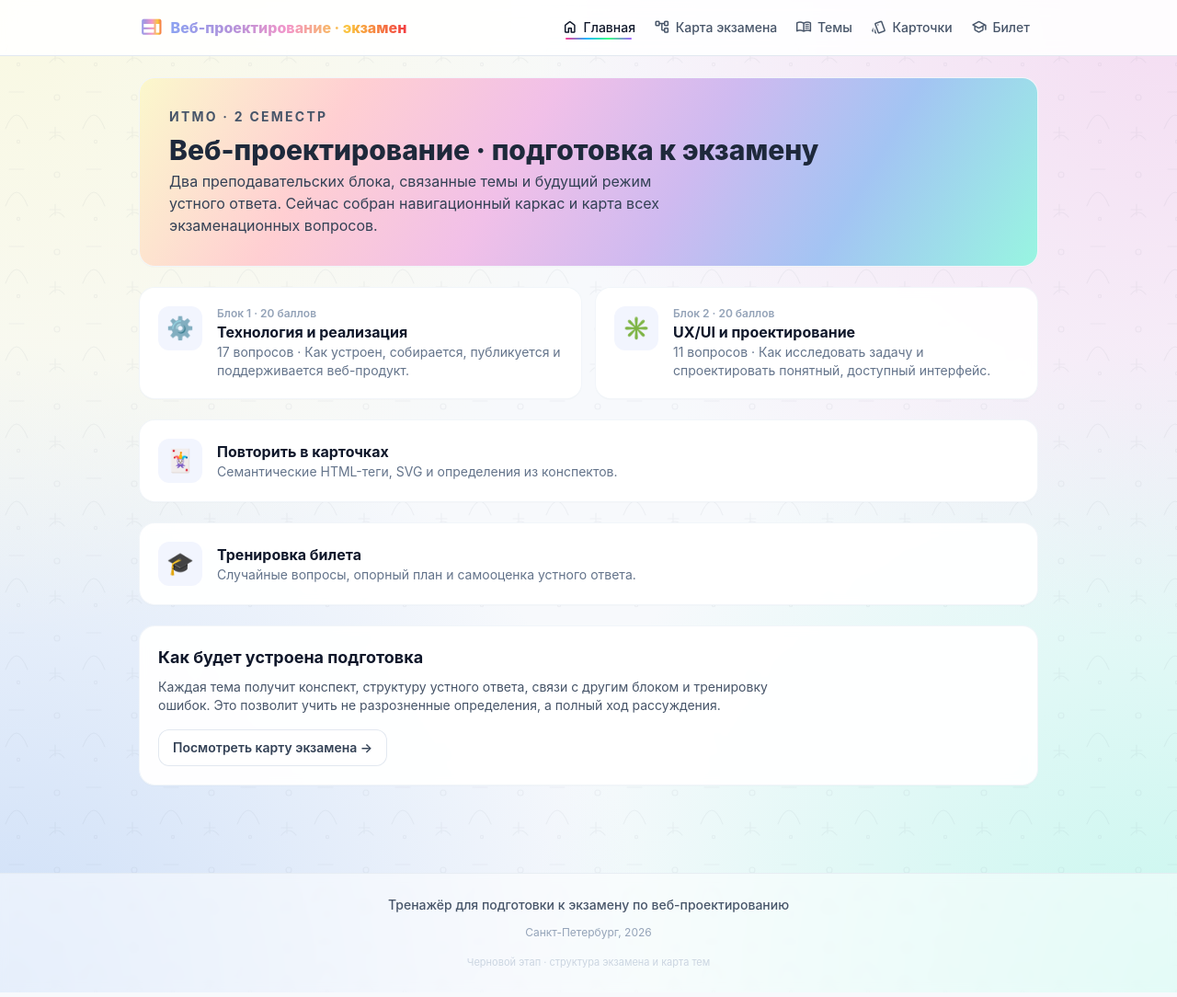
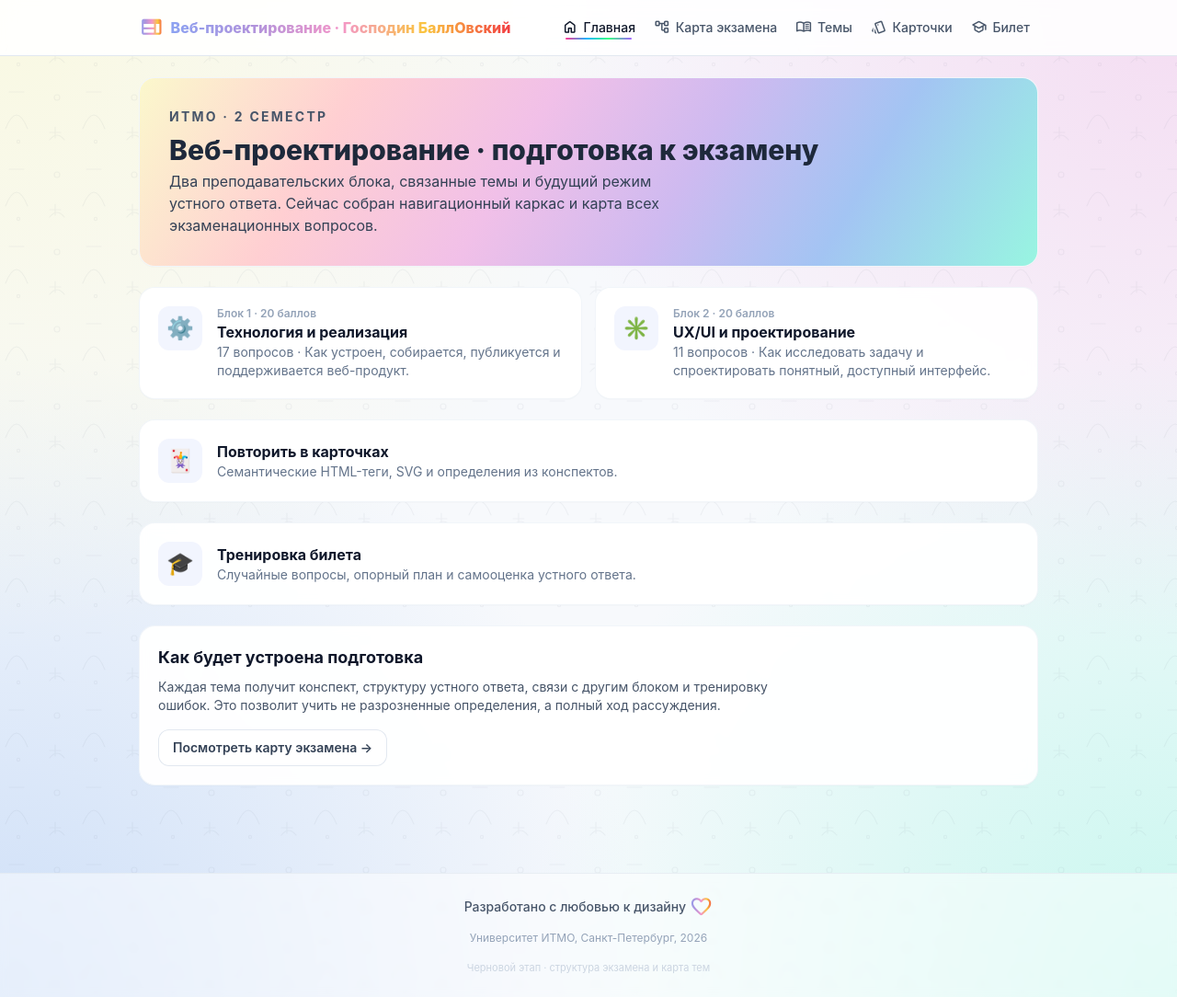
Before and after one commit to MohonovProduction/ITMO_WebDesign_prepare, a Vue app: page /practice in a window 1280 px wide. Shown: the whole page at 92% size. Built offline with nearby package versions, Linux system fonts and the light colour scheme; a web font is replaced by a local one.

Commit message:
cosmetic changes

```diff
--- a/src/App.vue
+++ b/src/App.vue
@@ -23,8 +23,8 @@ onMounted(() => {
 
   <footer class="border-t border-slate-200/70 bg-white/50 backdrop-blur-sm">
     <div class="mx-auto flex w-full max-w-5xl flex-col items-center gap-3 px-4 py-6 text-center sm:px-6">
-      <p class="text-sm font-medium text-slate-600">Тренажёр для подготовки к экзамену по веб-проектированию</p>
-      <p class="text-xs text-slate-400">Санкт-Петербург, 2026</p>
+      <p class="text-sm font-medium text-slate-600">Разработано с любовью к дизайну <span class="material-symbols-rounded text-gradient" style="font-size: 1.6rem">favorite</span></p>
+      <p class="text-xs text-slate-400">Университет ИТМО, Санкт-Петербург, 2026</p>
       <p class="mt-1 text-[11px] text-slate-300">Черновой этап · структура экзамена и карта тем</p>
     </div>
   </footer>
--- a/src/components/AppHeader.vue
+++ b/src/components/AppHeader.vue
@@ -24,7 +24,7 @@ function isActive(to) {
     <div class="mx-auto flex w-full max-w-5xl items-center justify-between gap-3 px-4 py-3 sm:px-6">
       <RouterLink to="/" class="flex items-center gap-2 font-extrabold">
         <span class="material-symbols-rounded text-gradient" style="font-size: 1.6rem">web</span>
-        <span class="text-gradient hidden sm:inline">Веб-проектирование · экзамен</span>
+        <span class="text-gradient hidden sm:inline">Веб-проектирование · Господин БаллОвский</span>
         <span class="text-gradient sm:hidden">Веб-проектирование</span>
       </RouterLink>
 
```
